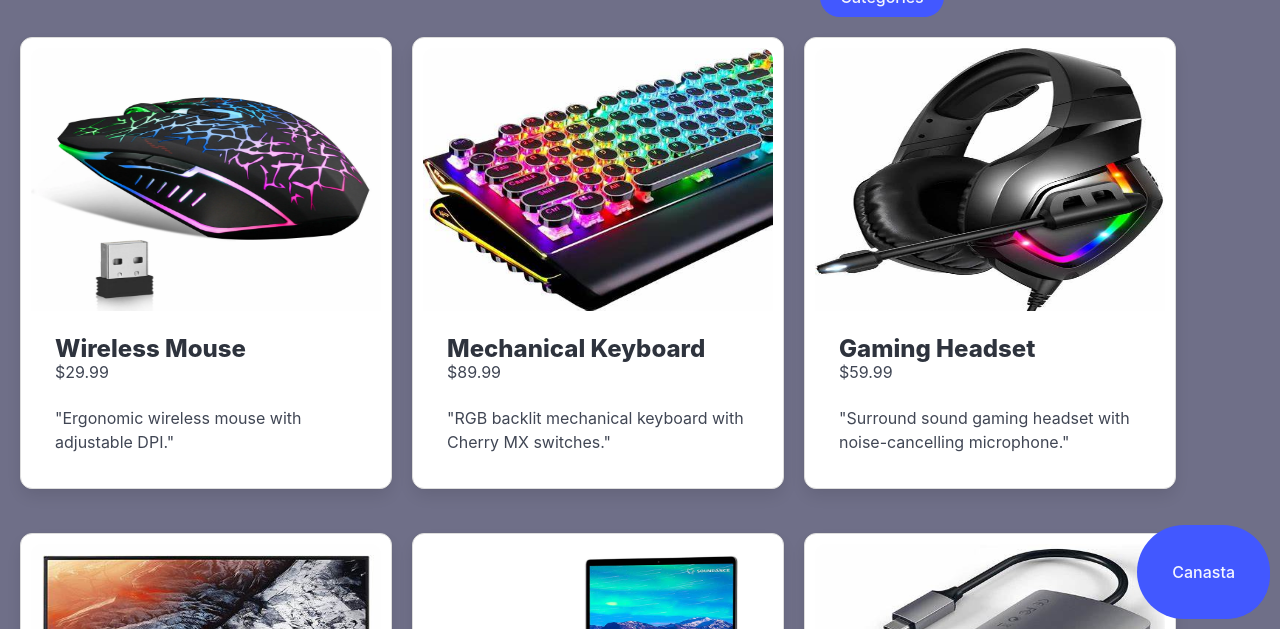
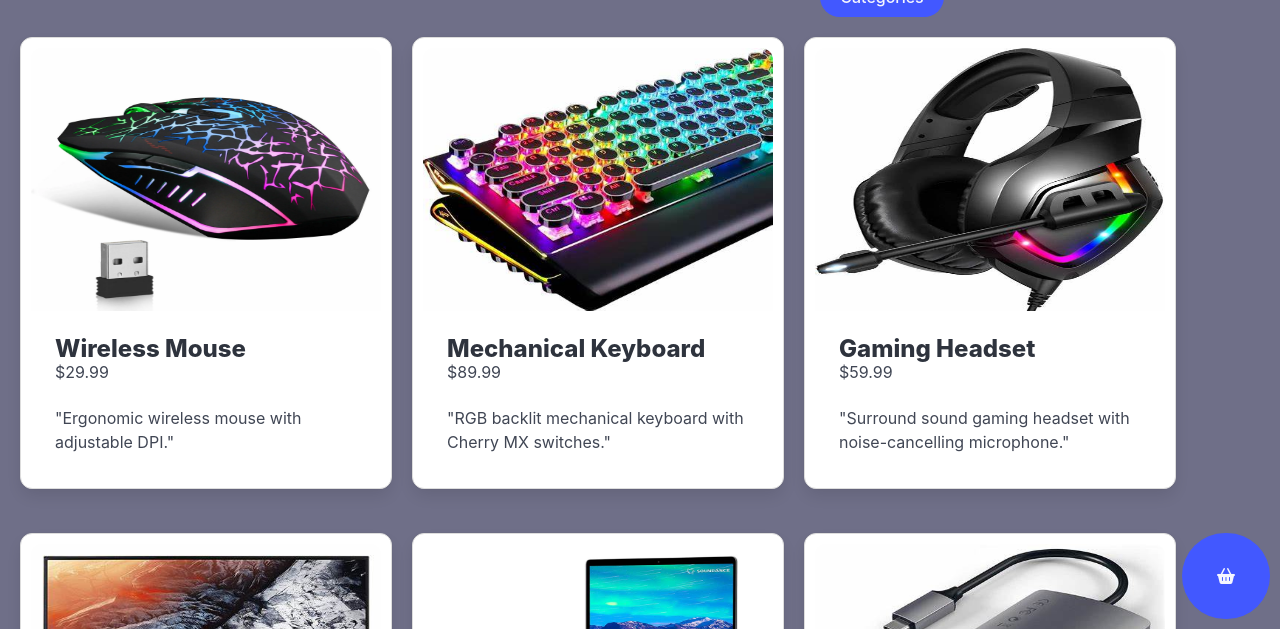
Before and after one commit to MartiCaballero/Tarea-Buscador, a plain HTML site: page index.html in a window 1280 px wide. Shown: the part 171-800 px from the top of the page. Drawn offline with nearby package versions, Linux system fonts and the light colour scheme.

Commit message:
Styled the CARRITO

```diff
--- a/index.html
+++ b/index.html
@@ -42,7 +42,6 @@
                     </select>
                 </button>
             </div>
-            <div  class="button is-link is-rounded" id="shop" onclick="goToBasket()">Canasta</div>
 
         </div>
 
```
